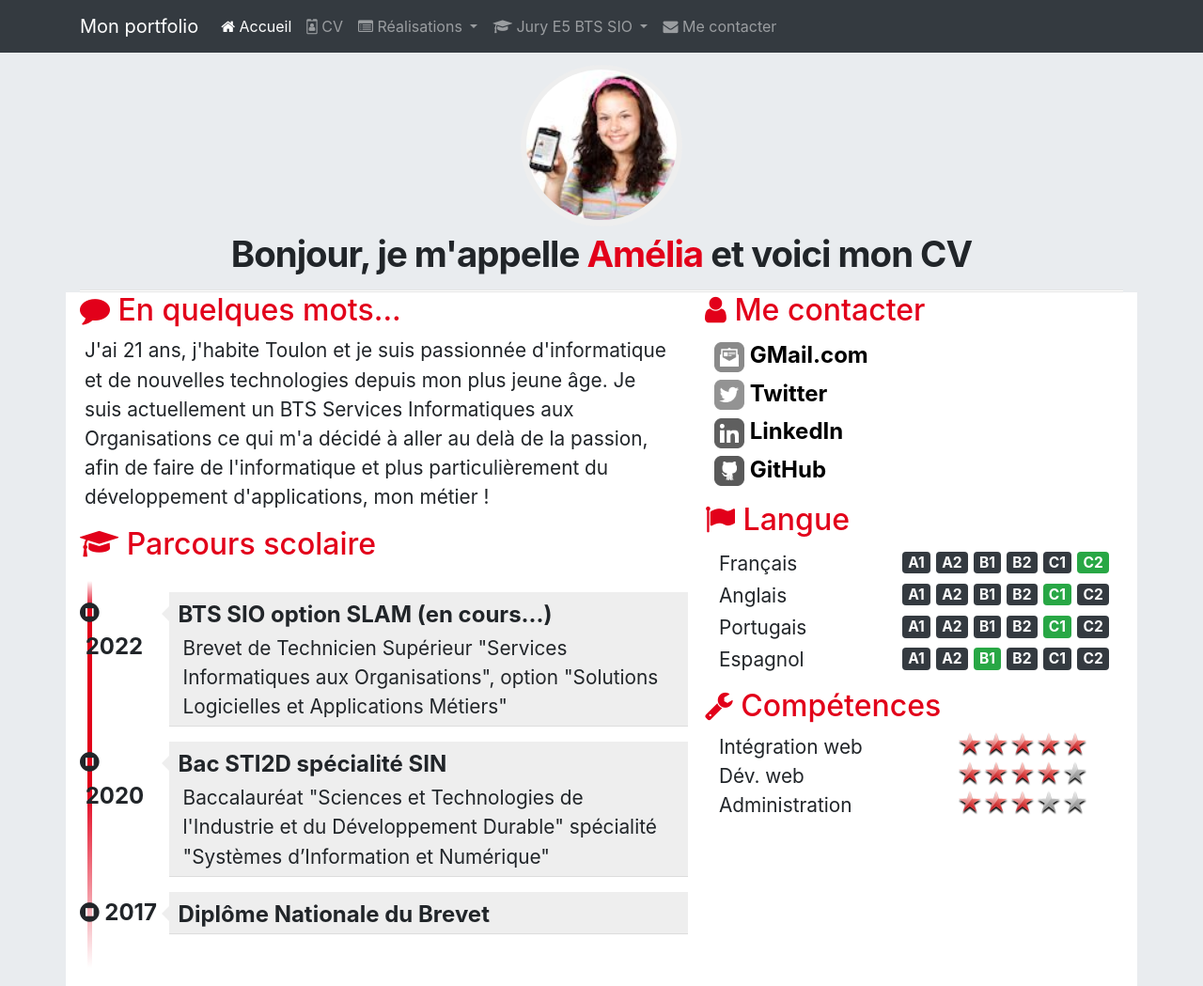
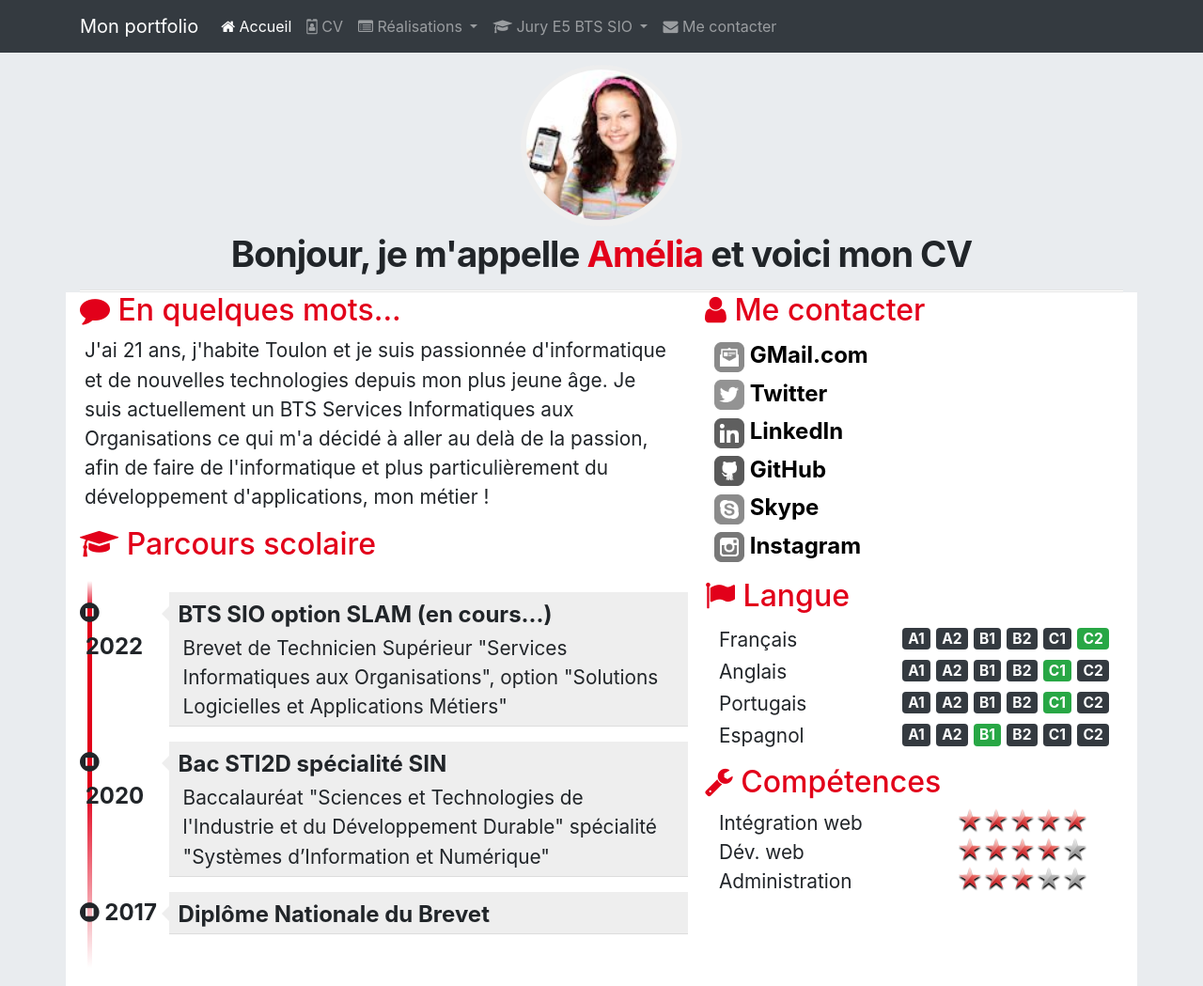
Before and after one commit to Strike3059/jonathansimon.github.io, a plain HTML site: page pages/CV.html in a window 1280 px wide. Shown: the top 1049 px of the page at 94% size. Drawn offline with nearby package versions, Linux system fonts and the light colour scheme; files that its build step writes are made by us from their sources.

Commit message:
Revert "Supression des profils skype et instagram du cv"
This reverts commit 65fad14819ebfbc220a1106d7e0300804c33b725.

```diff
--- a/pages/CV.html
+++ b/pages/CV.html
@@ -276,7 +276,24 @@
                                     </a>
                                 </div>
                             </div>
-
+                            <div class="meContacter">
+                                <div class="details float-left">
+                                    <a href="skype:ameliapilou?userinfo"
+                                       title="Lien vers le profil Skype d'Amélia Pilou">
+                                        <img class="contact-icon" src="../images/cv/skype-dreamstale61.png"
+                                             alt="Icone de Skype"> Skype
+                                    </a>
+                                </div>
+                            </div>
+                            <div class="meContacter">
+                                <div class="details float-left">
+                                    <a href="https://instagram.com/AmeliaPilou"
+                                       title="Lien vers le profil Instagram d'Amélia Pilou">
+                                        <img class="contact-icon" src="../images/cv/instagram-dreamstale43.png"
+                                             alt="Icone de Instagram"> Instagram
+                                    </a>
+                                </div>
+                            </div>
                         </div>
                         <div id="langues" class="rubrique clearfix">
                             <h2><span class="fa fa-flag"></span> Langue</h2>
```
